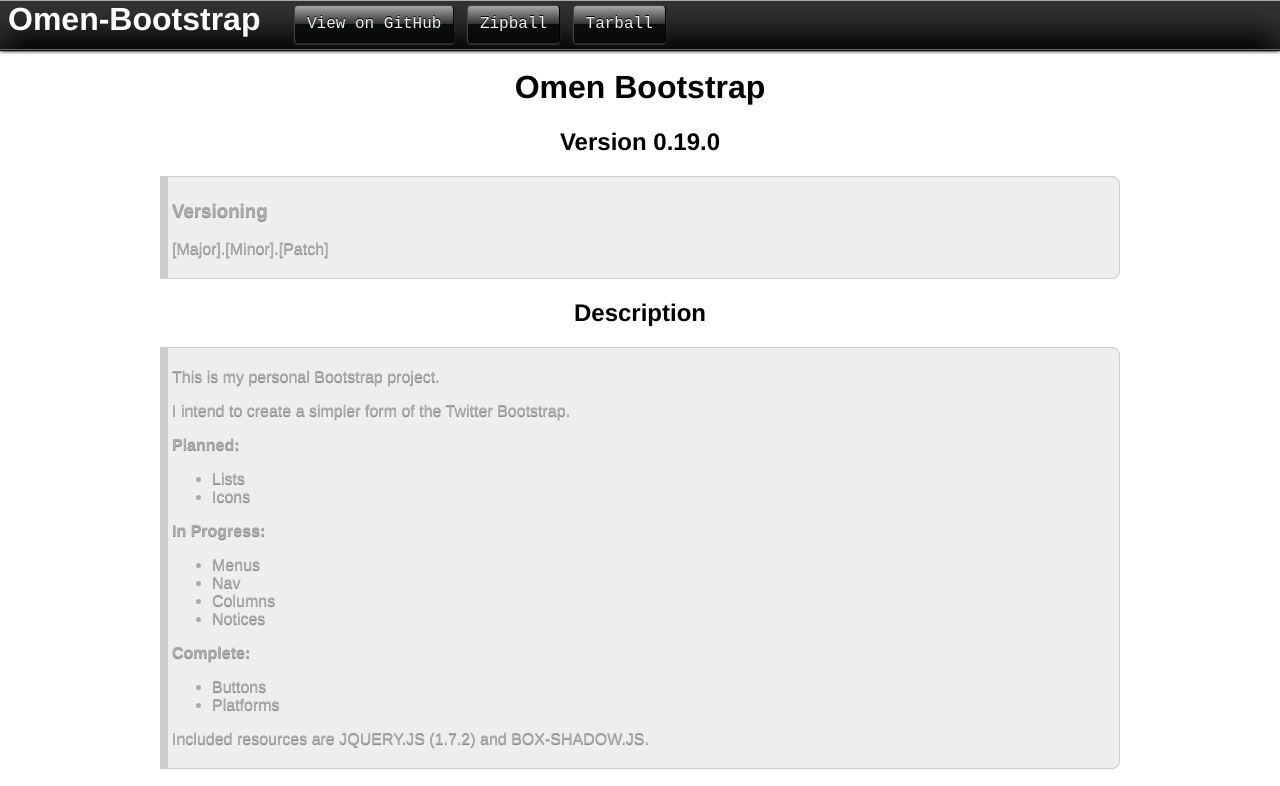
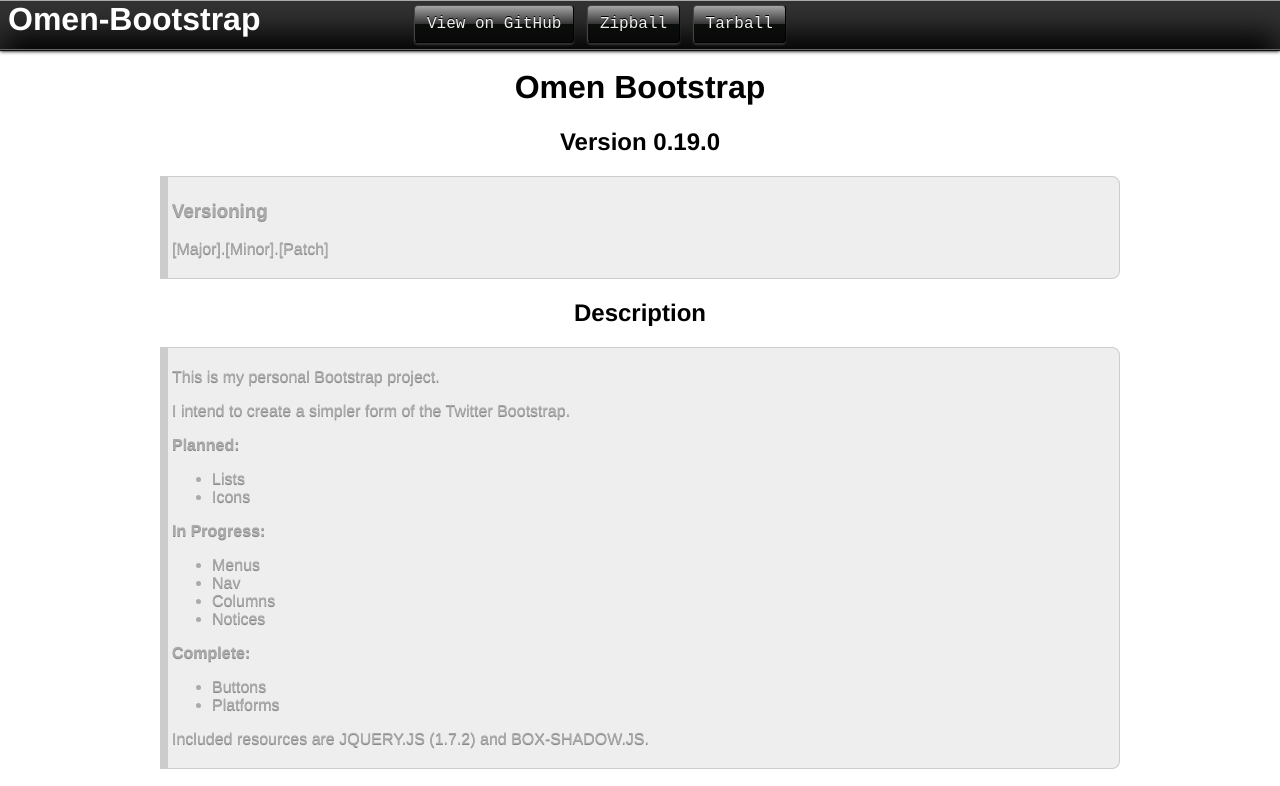
Before and after one commit to Event-Horizon/Omen-Bootstrap, a plain HTML site: page index.html in a window 1280 px wide. Shown: the top 786 px of the page. Drawn offline with Linux system fonts and the light colour scheme.

Commit message:
Style update

```diff
--- a/index.html
+++ b/index.html
@@ -18,7 +18,7 @@
 <div class="nav nav-stick-top">
 <span class="title head2" id="project_title">Omen-Bootstrap</span>
 <div class="col-main">
-<div class="col12">
+<div class="col8">
 <a class="b b-dark" href="https://github.com/Event-Horizon/Omen-Bootstrap">View on GitHub</a>
 <a class="b b-dark" href="https://github.com/Event-Horizon/Omen-Bootstrap/zipball/master">Zipball</a>
 <a class="b b-dark" href="https://github.com/Event-Horizon/Omen-Bootstrap/tarball/master">Tarball</a>
```
